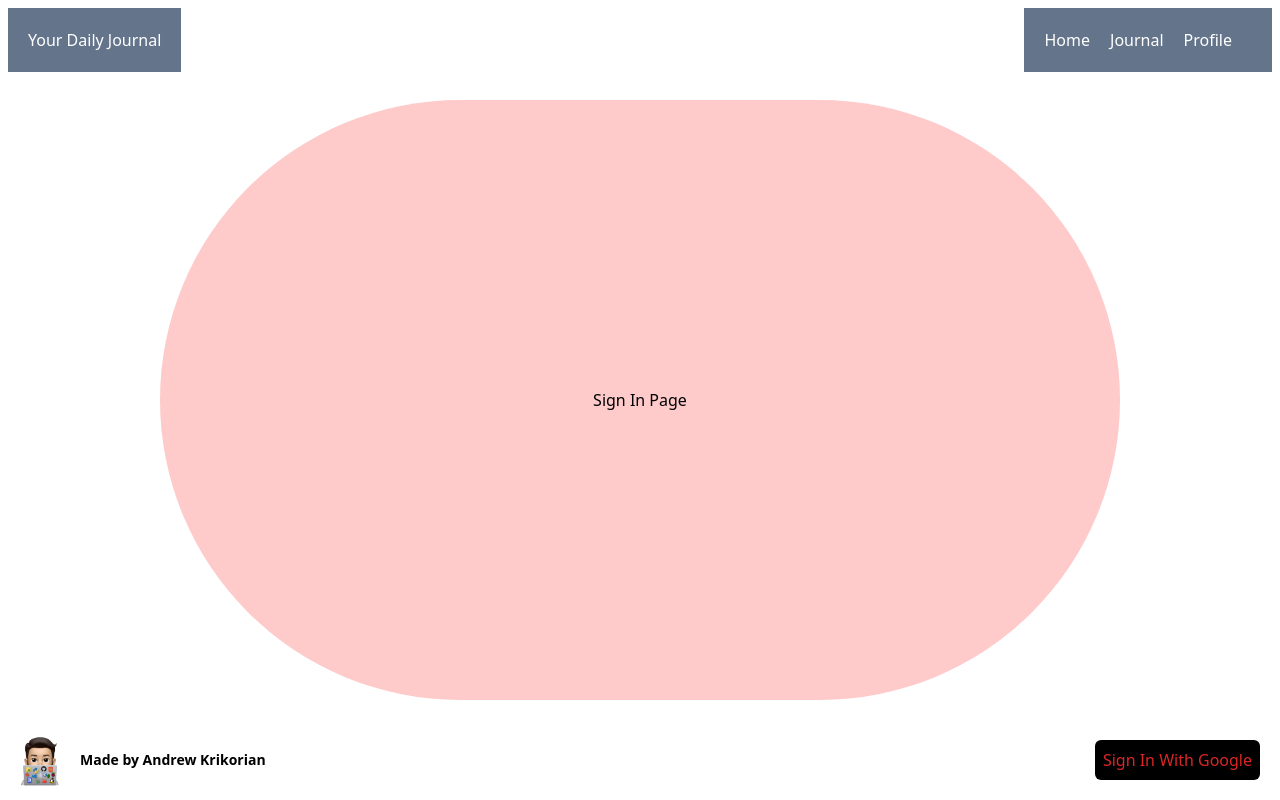
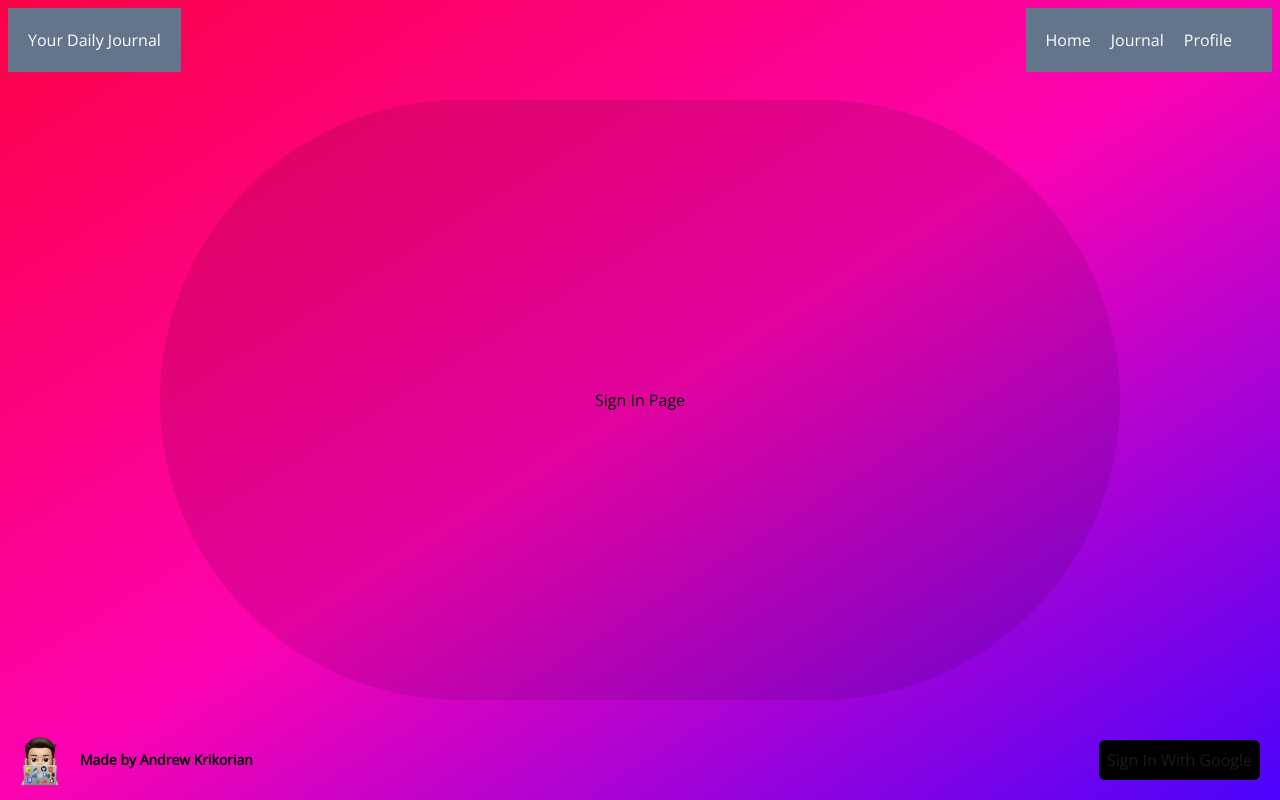
Before and after one commit to andykr1k/TechHacks2022, a React (Vite) app: page / in a window 1280 px wide. Built offline with nearby package versions, Linux system fonts and the light colour scheme; no server answers.

Commit message:
New Design

```diff
--- a/src/App.css
+++ b/src/App.css
@@ -0,0 +1,3 @@
+.page {
+    box-shadow: 10px 10px 10px rgba(30,30,30,0.5);
+}
--- a/src/App.jsx
+++ b/src/App.jsx
@@ -1,10 +1,10 @@
 import * as React from 'react';
-import {Header, Footer, Home, SignInPage} from './components';
+import {Header, Footer, Home, SignInPage, CreateEntryPage} from './components';
 import firebase from 'firebase/compat/app';
 import 'firebase/compat/firestore';
 import 'firebase/compat/auth';
 import { useAuthState } from 'react-firebase-hooks/auth';
-import { motion } from "framer-motion"
+import { motion } from "framer-motion";
 import './App.css';
 
 firebase.initializeApp({
@@ -29,9 +29,9 @@ function App() {
         {user ? <SignOut /> : <div></div> }
       </div>
       <div >
-        {user ? <div></div>: <SignInPage /> }
+        {user ? <CreateEntryPage />: <SignInPage /> }
       </div>
-      {user ? <Home /> : <SignIn />}
+      {user ? <div></div> : <SignIn />}
       <Footer />
     </div>
   )
@@ -44,7 +44,7 @@ function SignIn() {
   }
   return (
     <motion.div whileHover={{scale: 1.2}}  className='flex absolute justify-center items-center bottom-0 right-0 m-5 bg-black rounded-md p-2'>
-      <button className='text-red-600' onClick={signInWithGoogle}>Sign In With Google</button>
+      <button className='text-white opacity-10' onClick={signInWithGoogle}>Sign In With Google</button>
     </motion.div>
   )
 }
@@ -52,7 +52,7 @@ function SignIn() {
 function SignOut() {
   return auth.currentUser && (
     <motion.div whileHover={{scale: 1.2}}  className='flex absolute justify-center items-center bottom-0 right-0 m-5 bg-black rounded-md p-2'>
-      <button className='text-red-600' onClick={() => auth.signOut()}>Sign Out</button>
+      <button className='text-white opacity-5' onClick={() => auth.signOut()}>Sign Out</button>
     </motion.div>
   )
 }
--- /dev/null
+++ b/src/components/CreateEntryPage.jsx
@@ -0,0 +1,14 @@
+import * as React from 'react';
+
+function CreateEntryPage() {
+  return (
+    <div className='grid place-items-center h-screen'>
+      <div className='class="page" flex justify-center items-center bg-black h-3/4 w-3/4 rounded-full bg-opacity-10'>
+        <h1 className='text-white text-3xl'> Create An Entry! </h1>
+        <input type="text" name="name" />
+      </div>
+    </div>
+  )
+}
+
+export default CreateEntryPage;
--- a/src/components/SignInPage.jsx
+++ b/src/components/SignInPage.jsx
@@ -1,9 +1,9 @@
 import * as React from 'react';
-
+import '../App.css';
 function SignInPage() {
   return (
     <div className='grid place-items-center h-screen'>
-      <div className='flex justify-center items-center bg-red-200 h-3/4 w-3/4 rounded-full'>
+      <div class="page" className='flex justify-center items-center bg-black h-3/4 w-3/4 rounded-full bg-opacity-10'>
         <p> Sign In Page </p>
       </div>
     </div>
--- a/src/components/index.js
+++ b/src/components/index.js
@@ -2,3 +2,4 @@ export { default as Header } from './Header';
 export { default as Footer } from './Footer';
 export { default as Home } from './Home';
 export { default as SignInPage } from './SignInPage';
+export { default as CreateEntryPage } from './CreateEntryPage';
--- a/src/index.css
+++ b/src/index.css
@@ -1,3 +1,12 @@
+@import url('https://fonts.googleapis.com/css2?family=Open+Sans:wght@300&display=swap');
+
 @tailwind base;
 @tailwind components;
 @tailwind utilities;
+
+html {
+    font-family: 'Open Sans', sans-serif;
+    background-image: linear-gradient(to bottom right, #fc0345,#fc03b1,#4a03fc);
+    background-position:center;
+    z-index: -1;
+}
```
